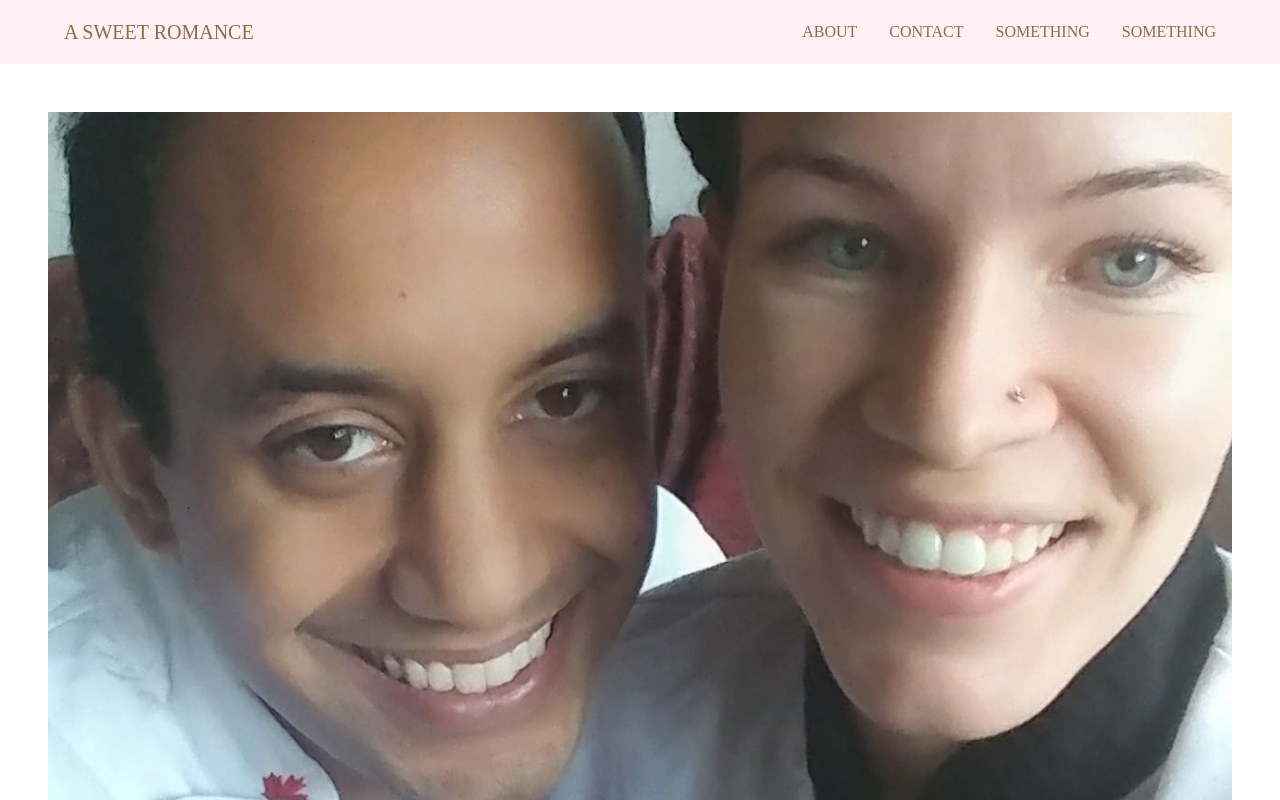
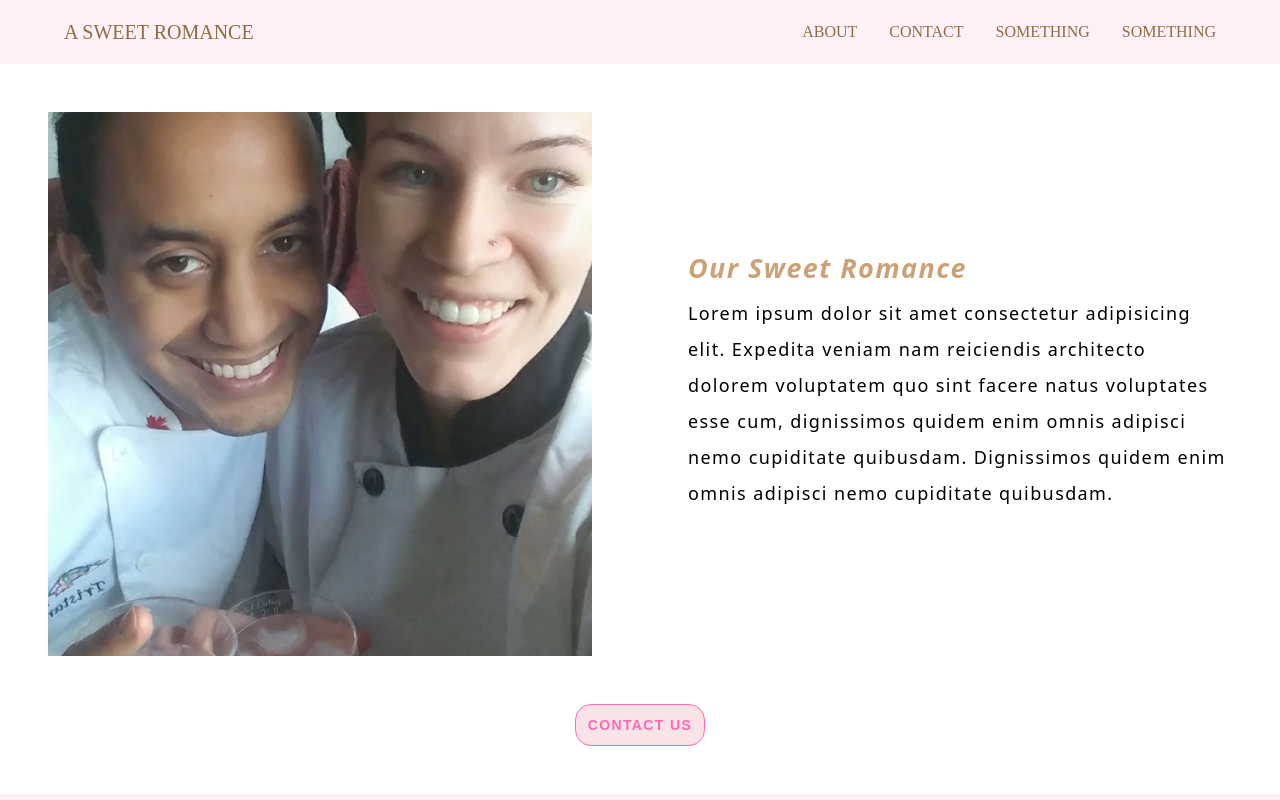
Before and after one commit to Smoopfrog/asweetromance, a React (Create React App) app: page /about in a window 1280 px wide. Shown: the top 800 px of the page. Built offline with nearby package versions, Linux system fonts and the light colour scheme.

Commit message:
add viewport styling for about page

```diff
--- a/src/Components/AboutPage/AboutPage.jsx
+++ b/src/Components/AboutPage/AboutPage.jsx
@@ -5,24 +5,17 @@ import { Link } from "react-router-dom";
 const AboutPage = () => {
   return (
     <section className="about-page">
-      {/* <div className="about-page-banner">Our Sweet Romance</div> */}
-      <article className="about-page-article">
-        <img
-          className="about-page-img"
-          src={couplePic}
-          alt="a bunch of cuties"
-        />
+      <img className="about-page-img" src={couplePic} alt="a bunch of cuties" />
       <div className="about-page-text">
         <h2 className="about-page-text-title">Our Sweet Romance</h2>
         <p>
           Lorem ipsum dolor sit amet consectetur adipisicing elit. Expedita
           veniam nam reiciendis architecto dolorem voluptatem quo sint facere
-            natus voluptates esse cum, dignissimos quidem enim omnis adipisci
-            nemo cupiditate quibusdam. Dignissimos quidem enim omnis adipisci
-            nemo cupiditate quibusdam.
+          natus voluptates esse cum, dignissimos quidem enim omnis adipisci nemo
+          cupiditate quibusdam. Dignissimos quidem enim omnis adipisci nemo
+          cupiditate quibusdam.
         </p>
       </div>
-      </article>
       <Link className="about-page-btn" to="/Contact">
         Contact Us
       </Link>
--- a/src/Styles/AboutPage.css
+++ b/src/Styles/AboutPage.css
@@ -1,3 +1,10 @@
+/*
+  SPACING SYSTEM (px)
+  2 / 4 / 8 / 12 / 16 / 24 / 32 / 48 / 64 / 80 / 96 / 128
+
+  FONT SIZE SYSTEM (px)
+  10 / 12 / 14 / 16 / 18 / 20 / 24 / 30 / 36 / 44 / 52 / 62 / 74 / 86 / 98
+*/
 .about-page {
   display: flex;
   align-items: center;
@@ -28,14 +35,16 @@
 .about-page-img {
   display: flex;
   width: 100%;
-  margin-bottom: 32px;
 }
 
 .about-page-text {
   margin: 0 auto;
+  margin-top: 16px;
   font-size: 18px;
   letter-spacing: 1.4px;
   line-height: 2;
+  margin-bottom: 32px;
+  width: 80%;
   font-family: system-ui, -apple-system, BlinkMacSystemFont, "Segoe UI", Roboto, Oxygen, Ubuntu, Cantarell, "Open Sans", "Helvetica Neue", sans-serif;
 }
 
@@ -63,4 +72,34 @@
 .about-page-btn:hover {
   cursor: pointer;
   background-color: rgb(251, 202, 211);
+}
+
+@media screen and (min-width: 576px) {
+  .about-page-img {
+    max-width: 60%;
+    margin: 48px;
+  }
+}
+@media screen and (min-width: 768px) {
+  .about-page {
+    display: grid;
+    align-items: center;
+    justify-content: center;
+    grid-template-columns: 1fr 1fr;
+  }
+  .about-page-img {
+    padding: 3rem;
+    max-width: 100%;
+    margin: 0;
+  }
+  .about-page-text {
+    width: 100%;
+    padding: 3rem;
+  }
+  .about-page-btn {
+    grid-column: 1/3;
+    width: -moz-fit-content;
+    width: fit-content;
+    place-self: center;
+  }
 }/*# sourceMappingURL=AboutPage.css.map */
--- a/src/Styles/AboutPage.scss
+++ b/src/Styles/AboutPage.scss
@@ -1,3 +1,5 @@
+@import "./Variables.scss";
+
 .about-page {
   display: flex;
   align-items: center;
@@ -36,16 +38,18 @@
 .about-page-img {
   display: flex;
   width: 100%;
-  margin-bottom: 32px;
-
 }
 
 .about-page-text {
   // padding: 0 48px;
+
   margin: 0 auto;
+  margin-top: 16px;
   font-size: 18px;
   letter-spacing: 1.4px;
   line-height: 2;
+  margin-bottom: 32px;
+  width: 80%;
   font-family: system-ui, -apple-system, BlinkMacSystemFont, "Segoe UI", Roboto,
     Oxygen, Ubuntu, Cantarell, "Open Sans", "Helvetica Neue", sans-serif;
 }
@@ -54,7 +58,6 @@
   // margin-bottom: 16px;
   font-style: italic;
   color: #cba276;
-
 }
 
 .about-page-btn {
@@ -81,3 +84,42 @@
   cursor: pointer;
   background-color: rgb(251, 202, 211);
 }
+
+@media screen and (min-width: $breakpoint-small) {
+  .about-page-img {
+    max-width: 60%;
+    margin: 48px;
+  }
+}
+
+@media screen and (min-width: $breakpoint-medium) {
+  .about-page {
+    display: grid;
+    align-items: center;
+    justify-content: center;
+    grid-template-columns: 1fr 1fr;
+  }
+
+  .about-page-img {
+    padding: 3rem;
+    max-width: 100%;
+    margin: 0;
+  }
+
+  .about-page-text {
+    width: 100%;
+    padding: 3rem;
+  }
+
+  .about-page-btn {
+    grid-column: 1/3;
+    width: fit-content;
+    place-self: center;
+  }
+}
+
+// @media screen and (min-width: $breakpoint-large) {
+// }
+
+@media screen and (min-width: $breakpoint-xlarge) {
+}
```
Also changed, not shown: 1 other file (tests, documents, lock files or other folders). Lines whose indentation alone changed are shown as unchanged.
